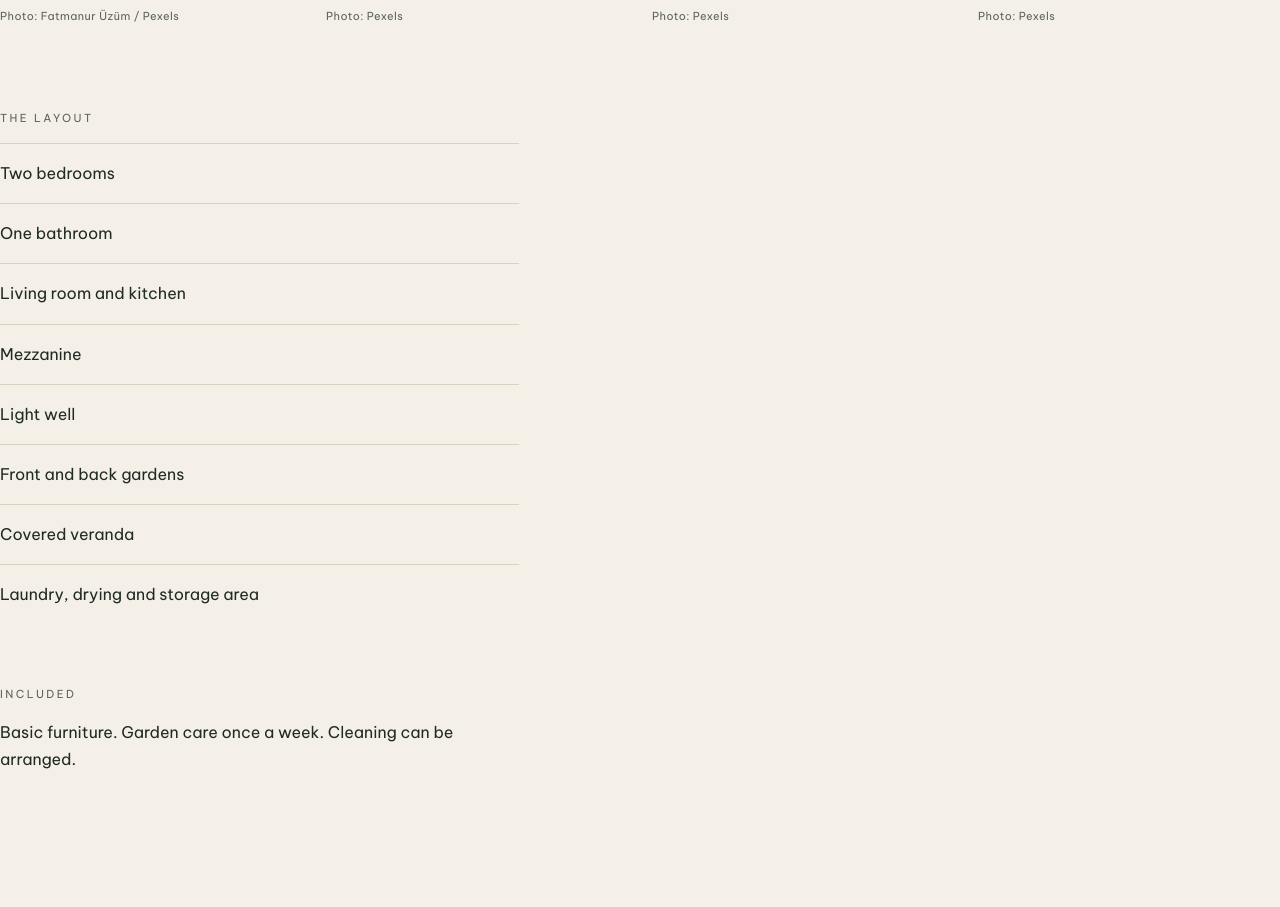
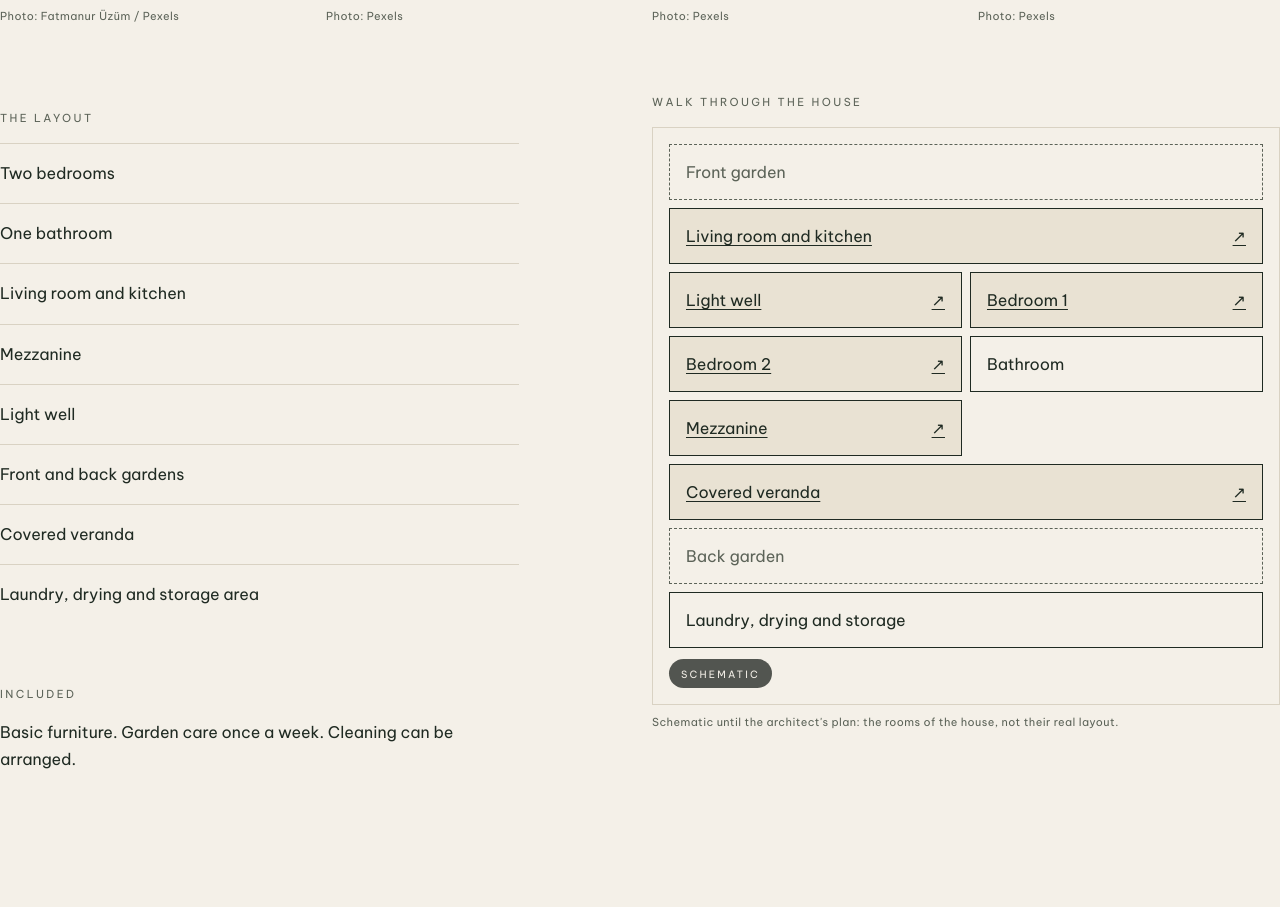
Before and after one commit to hungle-agilityio/o-living-with-nature, a Django app: template src/pages/templates/pages/home.html in a window 1280 px wide. Shown: the part 4148-5055 px from the top of the page. Run offline with Django 5.2, Linux system fonts and the light colour scheme; the template is opened without the code that fills it: most values are stand-ins (such as "Sample title", 1, 10 or a date in 2020); grey boxes marked "Sample" are stand-in pictures.

Commit message:
Build the walk through the house in the house chapter
After the layout list, the house chapter shows "Walk through the
house": a schematic drawn in HTML and CSS (#floor-plan), with the ten
parts of the house from the front garden to the back garden, the chip
"Schematic" and its caption. The blocks come from a small service
(pages/floor_plan.py) and the {% floor_plan %} tag.

The six blocks that have a photo link to the photo file; with
floor-plan.js (plain, deferred) the photo opens in a dialog with its
"Illustrative photo" chip, its credit and a Close button. A missing
photo file leaves its block without a link. The two existing tests
that pin the scripts of / now expect hero.js then floor-plan.js, as
the issue lists. / still makes one query.

Part of #42

```diff
--- /dev/null
+++ b/src/pages/floor_plan.py
@@ -0,0 +1,52 @@
+"""The walk through the house: the blocks of the schematic floor plan (one-page spec AC16, AC17).
+
+A schematic until the architect's plan exists: the parts of the house from the front garden to
+the back garden, not their real layout. A block whose photo is in `pages.photos` (and whose file
+is found) links to it.
+"""
+
+from dataclasses import dataclass
+
+from pages import photos
+
+
+@dataclass(frozen=True)
+class _Part:
+    name: str
+    kind: str  # "garden", "room" or "wide" (a room drawn across the whole plan)
+    photo_key: str | None = None
+
+
+_PARTS = (
+    _Part("Front garden", "garden"),
+    _Part("Living room and kitchen", "wide", "kitchen"),
+    _Part("Light well", "room", "lightwell"),
+    _Part("Bedroom 1", "room", "bedroom"),
+    _Part("Bedroom 2", "room", "bedroom"),
+    _Part("Bathroom", "room"),
+    _Part("Mezzanine", "room", "mezzanine"),
+    _Part("Covered veranda", "wide", "veranda"),
+    _Part("Back garden", "garden"),
+    _Part("Laundry, drying and storage", "wide"),
+)
+
+
+@dataclass(frozen=True)
+class Block:
+    """One block of the plan: its name, how it is drawn, and its photo when it has one."""
+
+    name: str
+    kind: str
+    photo: photos.Photo | None
+
+
+def blocks() -> list[Block]:
+    """The blocks in walking order, front garden first; a missing photo file gives no photo."""
+    return [
+        Block(
+            name=part.name,
+            kind=part.kind,
+            photo=photos.photo(part.photo_key) if part.photo_key else None,
+        )
+        for part in _PARTS
+    ]
--- a/src/pages/templates/pages/chapters/house.html
+++ b/src/pages/templates/pages/chapters/house.html
@@ -43,5 +43,6 @@
       <p class="label muted">Included</p>
       <p>Basic furniture. Garden care once a week. Cleaning can be arranged.</p>
     </div>
+    {% floor_plan %}
   </div>
 </section>
--- a/src/pages/templatetags/photos.py
+++ b/src/pages/templatetags/photos.py
@@ -1,10 +1,12 @@
-"""`{% photo "key" ratio="4 / 3" %}` and `{% area_loop %}`: media slots of `pages.photos`."""
+"""`{% photo "key" ratio="4 / 3" %}` and `{% area_loop %}`: media slots of `pages.photos`;
+`{% floor_plan %}`: the walk through the house, whose blocks link to those photos."""
 
 from typing import Any
 
 from django import template
 from django.templatetags.static import static
 
+from pages import floor_plan as floor_plan_service
 from pages import photos
 
 register = template.Library()
@@ -53,6 +55,22 @@ def area_loop(ratio: str = "16 / 9") -> dict[str, Any]:
     }
 
 
+@register.inclusion_tag("includes/floor_plan.html")
+def floor_plan() -> dict[str, Any]:
+    """The blocks of the walk through the house, each with the address of its photo, if any."""
+    return {
+        "blocks": [
+            {
+                "name": block.name,
+                "kind": block.kind,
+                "photo": block.photo,
+                "href": static(block.photo.path) if block.photo else None,
+            }
+            for block in floor_plan_service.blocks()
+        ]
+    }
+
+
 def _first_photo_of_the_page(context: template.Context) -> bool:
     # `render_context` gives each included template its own layer on top of the first one; the
     # first layer lives for the whole render, so the mark set there is seen by every chapter.
--- a/src/static/css/chapters/house.css
+++ b/src/static/css/chapters/house.css
@@ -1,8 +1,8 @@
 /* Chapter 01, the house (#house). The shared chapter rules (spacing, marker, word, heading) are
    in site.css. Desktop: a 12-column grid with 24px gaps (one-page design.md, Layout): the intro
    text (columns 1–5) beside the veranda photo (columns 7–12), then the four-photo gallery, then
-   the layout list and "Included" (columns 1–5; columns 7–12 are kept for the floor plan of a
-   later task). Phones: one column, the gallery a sideways row of 240px cards in its own box. */
+   the layout list and "Included" (columns 1–5) beside the walk through the house (columns
+   7–12). Phones: one column, the gallery a sideways row of 240px cards in its own box. */
 
 .chapter--house {
   position: relative;
@@ -74,6 +74,116 @@
   margin-bottom: var(--space-2);
 }
 
+/* Walk through the house (#floor-plan): a schematic, not the real layout. Blocks in walking order
+   from the front garden to the back garden, drawn with lines only (no image file). Gardens and
+   wide rooms run across the plan; the other rooms sit two by two. */
+
+.house__plan {
+  grid-column: 7 / span 6;
+  grid-row: 1 / span 2;
+  align-self: start;
+  margin: 0;
+}
+
+.floor-plan__heading {
+  margin: 0 0 var(--space-2);
+  font-weight: inherit;
+}
+
+.floor-plan__drawing {
+  position: relative;
+  padding: var(--space-2) var(--space-2) calc(var(--space-2) + 40px);
+  border: 1px solid var(--line);
+}
+
+.floor-plan__rooms {
+  display: grid;
+  grid-template-columns: repeat(2, minmax(0, 1fr));
+  gap: var(--space-1);
+  margin: 0;
+  padding: 0;
+  list-style: none;
+}
+
+.floor-plan__part--garden,
+.floor-plan__part--wide {
+  grid-column: 1 / -1;
+}
+
+.floor-plan__room {
+  display: flex;
+  align-items: center;
+  min-height: 56px;
+  height: 100%;
+  padding: var(--space-1) var(--space-2);
+  border: 1px solid var(--ink);
+  color: var(--ink);
+  font-size: var(--size-body);
+  line-height: 1.3;
+}
+
+.floor-plan__part--garden .floor-plan__room {
+  border-style: dashed;
+  border-color: var(--muted);
+  color: var(--muted);
+}
+
+a.floor-plan__room {
+  background: var(--sand);
+  text-decoration: underline;
+  text-underline-offset: 3px;
+}
+
+a.floor-plan__room::after {
+  content: "↗";
+  content: "↗" / ""; /* a mark for the eye only: screen readers skip it */
+  margin-left: auto;
+  padding-left: var(--space-1);
+  text-decoration: none;
+}
+
+a.floor-plan__room:hover,
+a.floor-plan__room:focus-visible {
+  border-color: var(--ink);
+  background: var(--ground);
+}
+
+.floor-plan__dialog {
+  width: min(880px, calc(100% - 2 * var(--space-2)));
+  max-height: calc(100% - 2 * var(--space-2));
+  padding: var(--space-2);
+  border: 1px solid var(--line);
+  background: var(--ground);
+  color: var(--ink);
+}
+
+.floor-plan__dialog::backdrop {
+  background: var(--chip);
+}
+
+.floor-plan__dialog .media {
+  margin: 0;
+}
+
+/* At most 70% of the screen high, so a tall photo still leaves its chip, credit and Close in
+   view; the width follows from the photo's ratio (set by the script). */
+.floor-plan__box {
+  width: min(100%, calc(70vh * var(--photo-ratio, 1.5)));
+  margin: 0 auto;
+}
+
+.floor-plan__box img {
+  display: block;
+  width: 100%;
+  height: 100%;
+  object-fit: cover;
+}
+
+.floor-plan__dialog form {
+  margin-top: var(--space-2);
+  text-align: right;
+}
+
 @media (max-width: 760px) {
   .house__intro,
   .house__details {
@@ -82,8 +192,10 @@
 
   .house__text,
   .house__veranda,
-  .house__details > div {
+  .house__details > div,
+  .house__plan {
     grid-column: 1;
+    grid-row: auto;
   }
 
   .house__gallery {
--- /dev/null
+++ b/src/static/js/floor-plan.js
@@ -0,0 +1,78 @@
+/* Walk through the house (#floor-plan, one-page spec AC17): a room with a photo opens it in the
+   dialog, with its "Illustrative photo" chip, its credit and a close button.
+
+   The page works without this file: each room link then goes to the photo file. A browser
+   without dialog support also follows the link. */
+(function () {
+  "use strict";
+
+  var plan = document.getElementById("floor-plan");
+  var dialog = document.querySelector("dialog.floor-plan__dialog");
+  if (!plan || !dialog || typeof dialog.showModal !== "function") {
+    return;
+  }
+
+  var box = dialog.querySelector(".floor-plan__box");
+  var chip = box && box.querySelector(".media__chip");
+  var credit = dialog.querySelector(".media__credit");
+  if (!box || !chip || !credit) {
+    return;
+  }
+
+  function open(link) {
+    var old = box.querySelector("img");
+    if (old) {
+      box.removeChild(old);
+    }
+    var photo = document.createElement("img");
+    photo.src = link.getAttribute("href");
+    photo.alt = link.getAttribute("data-alt") || "";
+    photo.width = Number(link.getAttribute("data-width")) || 0;
+    photo.height = Number(link.getAttribute("data-height")) || 0;
+    if (photo.width && photo.height) {
+      box.style.aspectRatio = photo.width + " / " + photo.height;
+      // The box keeps the photo's shape and stays short enough for the chip, credit and Close.
+      box.style.setProperty("--photo-ratio", String(photo.width / photo.height));
+    }
+    box.insertBefore(photo, chip);
+
+    var illustrative = link.hasAttribute("data-illustrative");
+    chip.hidden = !illustrative;
+    credit.textContent = illustrative ? link.getAttribute("data-credit") || "" : "";
+    credit.hidden = !credit.textContent;
+    dialog.setAttribute("aria-label", link.textContent);
+    dialog.showModal();
+  }
+
+  plan.addEventListener("click", function (event) {
+    // A new tab or window (a modifier key, or a button other than the main one) keeps the link.
+    if (event.defaultPrevented || event.button !== 0) {
+      return;
+    }
+    if (event.metaKey || event.ctrlKey || event.shiftKey || event.altKey) {
+      return;
+    }
+    var link = event.target.closest && event.target.closest("a.floor-plan__room");
+    if (!link) {
+      return;
+    }
+    event.preventDefault();
+    open(link);
+  });
+
+  // A click on the backdrop, outside the photo and the button, closes the dialog too.
+  dialog.addEventListener("click", function (event) {
+    if (event.target !== dialog) {
+      return;
+    }
+    var edge = dialog.getBoundingClientRect();
+    var inside =
+      event.clientX >= edge.left &&
+      event.clientX <= edge.right &&
+      event.clientY >= edge.top &&
+      event.clientY <= edge.bottom;
+    if (!inside) {
+      dialog.close();
+    }
+  });
+})();
--- /dev/null
+++ b/src/templates/includes/floor_plan.html
@@ -0,0 +1,26 @@
+{% load static %}{% comment %}
+The walk through the house (one-page spec AC16, AC17): a schematic of the parts of the house in
+HTML and CSS, front garden first. A block with a photo is a link to the photo file; with a
+script (js/floor-plan.js) the photo opens in the dialog below instead. Rendered by the tag
+{% floor_plan %} of pages.templatetags.photos.
+{% endcomment %}<figure id="floor-plan" class="house__plan floor-plan" aria-labelledby="floor-plan-heading">
+  <h3 id="floor-plan-heading" class="label muted floor-plan__heading">Walk through the house</h3>
+  <div class="floor-plan__drawing">
+    <ol class="floor-plan__rooms">
+      {% for block in blocks %}<li class="floor-plan__part floor-plan__part--{{ block.kind }}">{% if block.href %}<a class="floor-plan__room" href="{{ block.href }}" data-alt="{{ block.photo.alt }}" data-credit="{{ block.photo.credit }}" data-width="{{ block.photo.width }}" data-height="{{ block.photo.height }}"{% if block.photo.illustrative %} data-illustrative{% endif %}>{{ block.name }}</a>{% else %}<span class="floor-plan__room">{{ block.name }}</span>{% endif %}</li>
+      {% endfor %}
+    </ol>
+    <span class="media__chip floor-plan__chip">Schematic</span>
+  </div>
+  <figcaption class="media__credit">Schematic until the architect's plan: the rooms of the house, not their real layout.</figcaption>
+</figure>
+<dialog class="floor-plan__dialog" aria-label="Photo">
+  <figure class="media">
+    <div class="media__box floor-plan__box"><span class="media__chip">Illustrative photo</span></div>
+    <figcaption class="media__credit"></figcaption>
+  </figure>
+  <form method="dialog">
+    <button class="button button--secondary floor-plan__close" type="submit">Close</button>
+  </form>
+</dialog>
+<script src="{% static 'js/floor-plan.js' %}" defer></script>
```
Also changed, not shown: src/pages/tests/test_floor_plan.py (added, +243 -0 lines), src/pages/tests/test_home_hero.py (+11 -6 lines), src/pages/tests/test_layout.py (+6 -2 lines).
